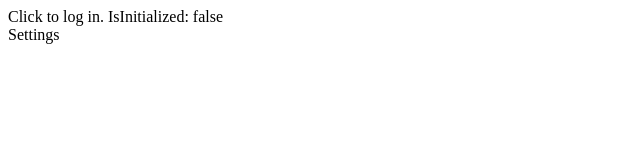
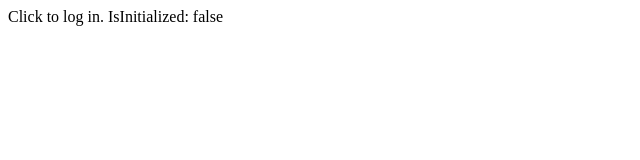
Before and after one commit to ahoys/universal-app-template, a React app: page /settings in a window 1280 px wide. Shown: the top 160 px of the page, without its empty margins (0-640 px from the left). Built offline with nearby package versions, Linux system fonts and the light colour scheme.

Commit message:
Removed settings.

```diff
--- a/src/components/App.js
+++ b/src/components/App.js
@@ -1,6 +1,5 @@
 import React from 'react';
 import Dashboard from 'components/dashboard/Dashboard';
-import Settings from 'components/settings/Settings';
 import Header from 'components/header/Header';
 import { Route } from 'react-router-dom';
 
@@ -10,7 +9,6 @@ export default class App extends React.Component {
       <div onClick={() => { console.log('hah') }}>
         <Header />
         <Route exact path="/" component={Dashboard} />
-        <Route path="/settings" component={Settings} />
       </div>
     );
   }
--- a/src/components/settings/Settings.js
+++ /dev/null
@@ -1,9 +0,0 @@
-import React from 'react';
-
-export default class Settings extends React.Component {
-  render() {
-    return (
-      <div>Settings</div>
-    );
-  }
-}
```
